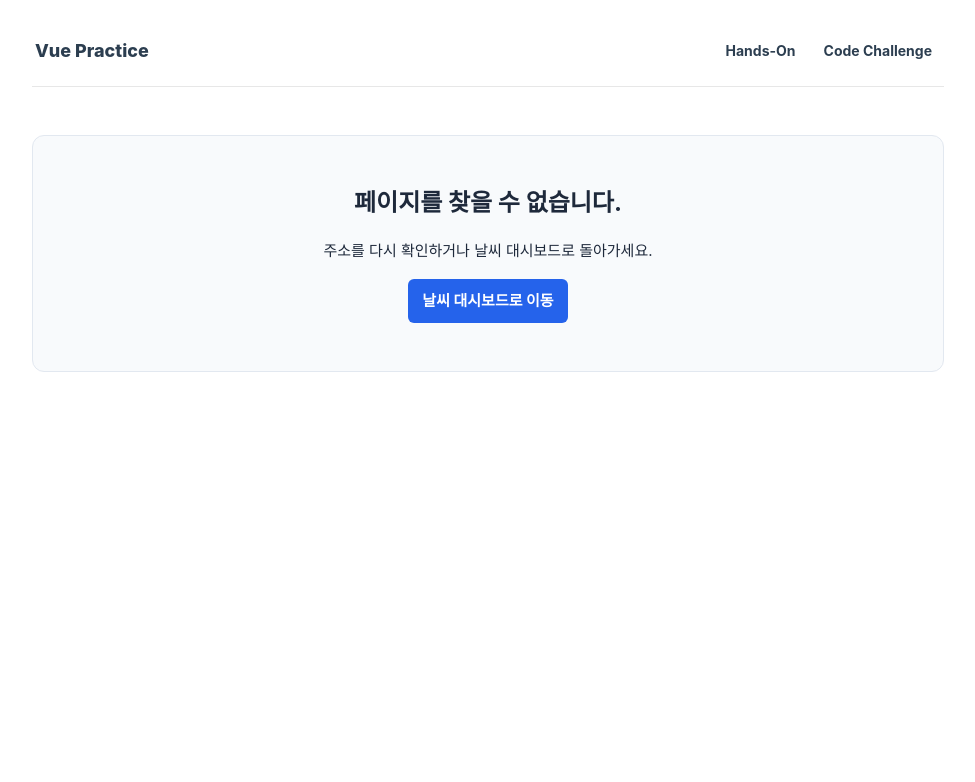
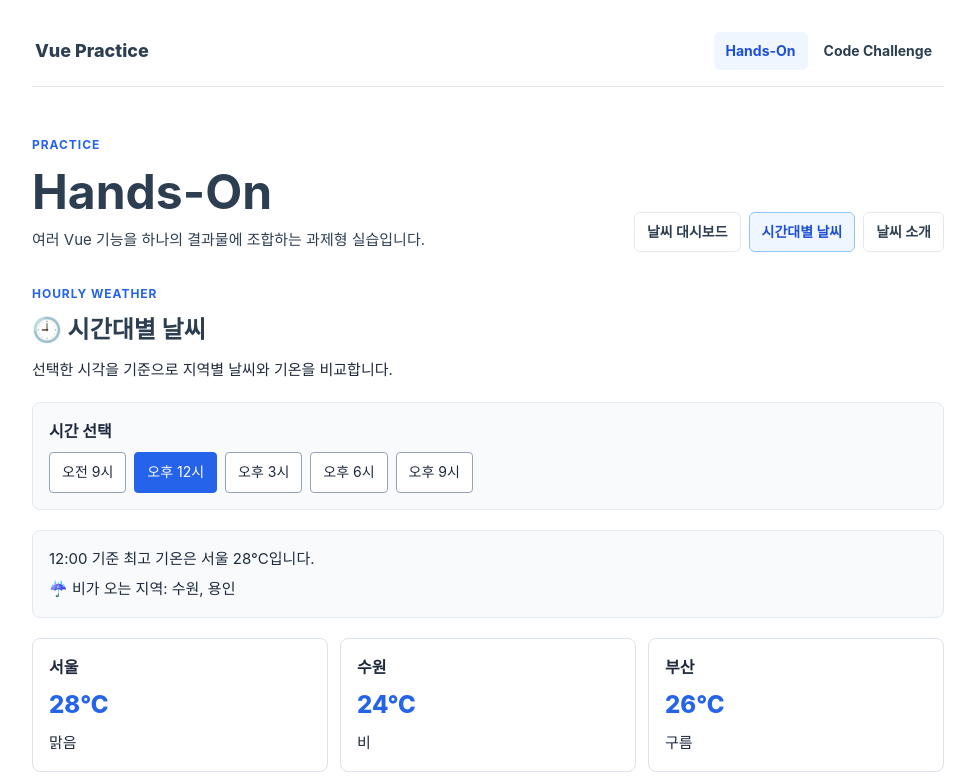
Before and after one commit to ShinHyeongcheol/skala-vue, a Vue app in the folder skala-vue/: page /hands-on/hourly in a window 1280 px wide. Shown: the top 782 px of the page, without its empty margins (152-1127 px from the left). Built offline with nearby package versions, Linux system fonts and the light colour scheme.

Commit message:
#16: hands on - weather add hourly view

```diff
--- a/skala-vue/src/router/index.js
+++ b/skala-vue/src/router/index.js
@@ -3,6 +3,7 @@ import { createRouter, createWebHistory } from 'vue-router'
 const WeatherHomeView = () => import('@/views/WeatherHomeView.vue')
 const WeatherDetailView = () => import('@/views/WeatherDetailView.vue')
 const WeatherAboutView = () => import('@/views/WeatherAboutView.vue')
+const WeatherHourlyView = () => import('@/views/WeatherHourlyView.vue')
 const HandsOnLayoutView = () => import('@/views/HandsOnLayoutView.vue')
 const CodeChallengeView = () => import('@/views/CodeChallengeView.vue')
 const NotFoundView = () => import('@/views/NotFoundView.vue')
@@ -16,6 +17,7 @@ const router = createRouter({
       component: HandsOnLayoutView,
       children: [
         { path: '', name: 'weather-home', component: WeatherHomeView },
+        { path: 'hourly', name: 'weather-hourly', component: WeatherHourlyView },
         { path: 'about', name: 'weather-about', component: WeatherAboutView },
       ],
     },
--- a/skala-vue/src/views/HandsOnLayoutView.vue
+++ b/skala-vue/src/views/HandsOnLayoutView.vue
@@ -9,6 +9,7 @@
 
       <nav class="weather-nav" aria-label="날씨 실습 메뉴">
         <RouterLink to="/hands-on">날씨 대시보드</RouterLink>
+        <RouterLink to="/hands-on/hourly">시간대별 날씨</RouterLink>
         <RouterLink to="/hands-on/about">날씨 소개</RouterLink>
       </nav>
     </header>
--- a/skala-vue/src/views/WeatherDetailView.vue
+++ b/skala-vue/src/views/WeatherDetailView.vue
@@ -36,6 +36,7 @@ onMounted(() => {
           </article>
         </div>
       </section>
+
     </template>
 
     <section v-else class="not-found-city" aria-labelledby="not-found-city-title">
--- /dev/null
+++ b/skala-vue/src/views/WeatherHourlyView.vue
@@ -0,0 +1,95 @@
+<script setup>
+import { computed, ref } from 'vue'
+import { weatherList } from '@/data/weather'
+
+const selectedTime = ref('12:00')
+
+const timeOptions = [
+  { value: '09:00', label: '오전 9시' },
+  { value: '12:00', label: '오후 12시' },
+  { value: '15:00', label: '오후 3시' },
+  { value: '18:00', label: '오후 6시' },
+  { value: '21:00', label: '오후 9시' },
+]
+
+const weatherAtSelectedTime = computed(() => {
+  return weatherList.map((city) => {
+    const forecast = city.forecast.find((item) => item.time === selectedTime.value)
+
+    return {
+      ...city,
+      displayTemp: forecast?.temp ?? city.temp,
+      displayStatus: forecast?.status ?? city.status,
+    }
+  })
+})
+
+const hottestCity = computed(() => {
+  return weatherAtSelectedTime.value.reduce((hottest, city) => {
+    return city.displayTemp > hottest.displayTemp ? city : hottest
+  })
+})
+
+const rainyCities = computed(() => {
+  return weatherAtSelectedTime.value.filter((city) => city.displayStatus === '비')
+})
+</script>
+
+<template>
+  <section class="weather-hourly" aria-labelledby="weather-hourly-title">
+    <header class="page-heading">
+      <p class="eyebrow">Hourly Weather</p>
+      <h2 id="weather-hourly-title">🕘 시간대별 날씨</h2>
+      <p>선택한 시각을 기준으로 지역별 날씨와 기온을 비교합니다.</p>
+    </header>
+
+    <section class="time-panel" aria-labelledby="time-filter-title">
+      <h3 id="time-filter-title">시간 선택</h3>
+      <div class="time-filter" role="group" aria-label="시간대 선택">
+        <button
+          v-for="time in timeOptions"
+          :key="time.value"
+          type="button"
+          :class="{ active: selectedTime === time.value }"
+          :aria-pressed="selectedTime === time.value"
+          @click="selectedTime = time.value"
+        >
+          {{ time.label }}
+        </button>
+      </div>
+    </section>
+
+    <section class="summary-panel" aria-label="선택 시간 요약">
+      <p><strong>{{ selectedTime }}</strong> 기준 최고 기온은 <strong>{{ hottestCity.name }} {{ hottestCity.displayTemp }}°C</strong>입니다.</p>
+      <p v-if="rainyCities.length > 0">☔ 비가 오는 지역: {{ rainyCities.map((city) => city.name).join(', ') }}</p>
+      <p v-else>☀️ 비가 오는 지역이 없습니다.</p>
+    </section>
+
+    <section class="weather-grid" aria-label="도시별 시간대 날씨">
+      <article v-for="city in weatherAtSelectedTime" :key="city.id" class="weather-card">
+        <h3>{{ city.name }}</h3>
+        <p class="temperature">{{ city.displayTemp }}°C</p>
+        <p>{{ city.displayStatus }}</p>
+      </article>
+    </section>
+  </section>
+</template>
+
+<style scoped>
+.weather-hourly { display: grid; gap: 1.25rem; color: #1e293b; }
+.page-heading, .time-panel { display: grid; gap: 0.5rem; }
+.eyebrow { color: #2563eb; font-size: 0.75rem; font-weight: 700; letter-spacing: 0.08em; text-transform: uppercase; }
+h2, h3 { font-weight: 700; }
+h2 { color: var(--color-heading); font-size: 1.5rem; }
+h3 { font-size: 1rem; }
+.time-panel, .summary-panel { padding: 1rem; background: #f8fafc; border: 1px solid #e2e8f0; border-radius: 0.5rem; }
+.time-filter { display: flex; flex-wrap: wrap; gap: 0.5rem; }
+button { padding: 0.5rem 0.75rem; color: #1e293b; font: inherit; font-size: 0.875rem; cursor: pointer; background: #fff; border: 1px solid #94a3b8; border-radius: 0.25rem; }
+button:hover { background: #f1f5f9; }
+button.active { color: #fff; background: #2563eb; border-color: #2563eb; }
+.summary-panel { display: grid; gap: 0.375rem; }
+.weather-grid { display: grid; grid-template-columns: repeat(3, minmax(0, 1fr)); gap: 0.75rem; }
+.weather-card { display: grid; gap: 0.375rem; padding: 1rem; background: #fff; border: 1px solid #dbe2ea; border-radius: 0.5rem; }
+.temperature { color: #2563eb; font-size: 1.5rem; font-weight: 800; }
+@media (max-width: 640px) { .weather-grid { grid-template-columns: 1fr; } button { width: 100%; } }
+</style>
```
